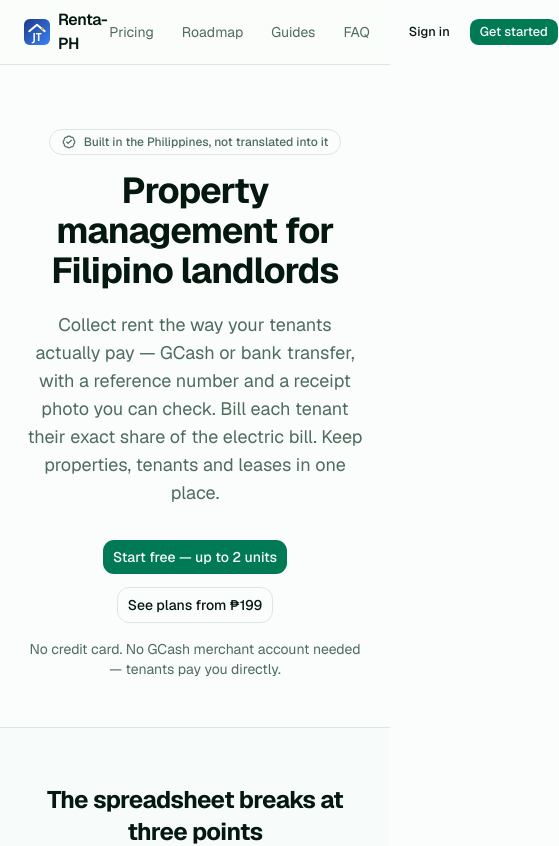
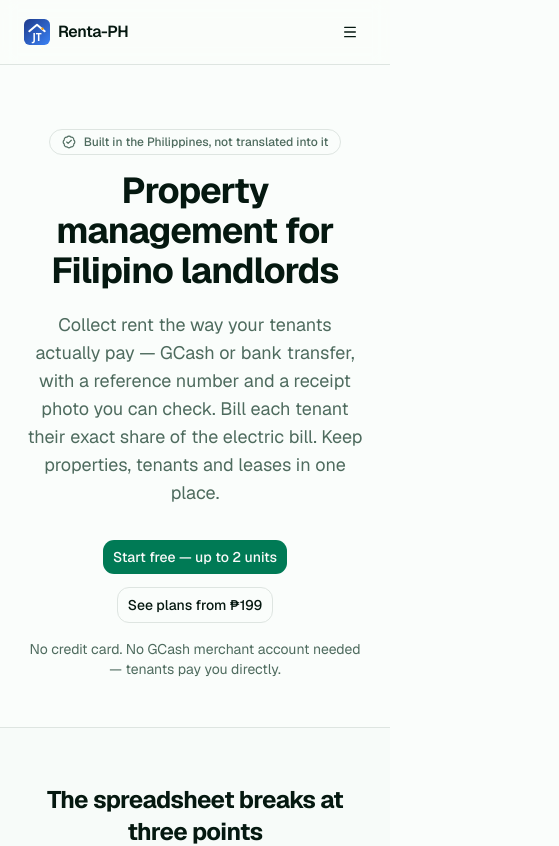
Before and after one commit to jayricx/JTPropertyManagementApp, a Next.js app: page / in a window 390 px wide. Shown: the top 846 px of the page, 559 px wide, since content can reach past the window. Built offline with nearby package versions, Linux system fonts and the light colour scheme.

Commit message:
Mobile display fix

```diff
--- a/src/components/marketing/marketing-nav.tsx
+++ b/src/components/marketing/marketing-nav.tsx
@@ -1,14 +1,49 @@
+"use client";
+
+import { useEffect, useState } from "react";
 import Link from "next/link";
-import { Button } from "@/components/ui/button";
+import { Menu, X } from "lucide-react";
+import { Button, buttonVariants } from "@/components/ui/button";
 import { BrandMark } from "@/components/marketing/brand-mark";
+import { cn } from "@/lib/utils";
 
 /**
  * Marketing navigation. Public pages only — the landlord app and the tenant
  * portal bring their own chrome, so nothing here links into a signed-in area
  * except sign-in itself.
+ *
+ * On desktop the links and the sign-in / get-started actions sit inline. Below
+ * `md` they collapse into a hamburger drawer (same hand-rolled pattern as the
+ * dashboard sidebar) because the full row overflows a phone-width header.
  */
+
+const navLinks = [
+  { href: "/pricing", label: "Pricing" },
+  { href: "/roadmap", label: "Roadmap" },
+  { href: "/guides", label: "Guides" },
+  { href: "/faq", label: "FAQ" },
+];
+
+const linkClass =
+  "rounded-lg px-3 py-2 text-sm text-muted-foreground transition-colors hover:bg-muted hover:text-foreground";
+
 export function MarketingNav() {
+  const [mobileOpen, setMobileOpen] = useState(false);
+
+  // Lock background scroll while the mobile drawer is open.
+  useEffect(() => {
+    document.body.style.overflow = mobileOpen ? "hidden" : "";
+    return () => {
+      document.body.style.overflow = "";
+    };
+  }, [mobileOpen]);
+
   return (
+    // The drawer is a sibling of the header, not a child: the header's
+    // `backdrop-blur` (a backdrop-filter) would otherwise become the containing
+    // block for the drawer's `position: fixed`, trapping it in the 64px-tall
+    // header instead of letting it cover the viewport.
+    <>
       <header className="sticky top-0 z-40 border-b bg-background/95 backdrop-blur supports-[backdrop-filter]:bg-background/60">
         <div className="mx-auto flex h-16 max-w-6xl items-center justify-between gap-4 px-6">
         <Link
@@ -19,34 +54,20 @@ export function MarketingNav() {
           <span>Renta-PH</span>
         </Link>
 
-        <nav className="flex items-center gap-1 text-sm" aria-label="Main">
-          <Link
-            href="/pricing"
-            className="rounded-lg px-3 py-2 text-muted-foreground transition-colors hover:bg-muted hover:text-foreground"
+        {/* Desktop links */}
+        <nav
+          className="hidden items-center gap-1 md:flex"
+          aria-label="Main"
         >
-            Pricing
+          {navLinks.map((link) => (
+            <Link key={link.href} href={link.href} className={linkClass}>
+              {link.label}
             </Link>
-          <Link
-            href="/roadmap"
-            className="rounded-lg px-3 py-2 text-muted-foreground transition-colors hover:bg-muted hover:text-foreground"
-          >
-            Roadmap
-          </Link>
-          <Link
-            href="/guides"
-            className="rounded-lg px-3 py-2 text-muted-foreground transition-colors hover:bg-muted hover:text-foreground"
-          >
-            Guides
-          </Link>
-          <Link
-            href="/faq"
-            className="rounded-lg px-3 py-2 text-muted-foreground transition-colors hover:bg-muted hover:text-foreground"
-          >
-            FAQ
-          </Link>
+          ))}
         </nav>
 
-        <div className="flex items-center gap-2">
+        {/* Desktop actions */}
+        <div className="hidden items-center gap-2 md:flex">
           <Button variant="ghost" size="sm" render={<Link href="/login" />}>
             Sign in
           </Button>
@@ -54,7 +75,88 @@ export function MarketingNav() {
             Get started
           </Button>
         </div>
+
+          {/* Mobile menu toggle — the only way to reach the links on small screens. */}
+          <Button
+            variant="ghost"
+            size="icon"
+            className="md:hidden"
+            aria-label="Open navigation menu"
+            aria-expanded={mobileOpen}
+            onClick={() => setMobileOpen(true)}
+          >
+            <Menu />
+          </Button>
         </div>
       </header>
+
+      {/* Mobile drawer — kept outside the blurred header so `fixed inset-0`
+          covers the whole viewport. */}
+      {mobileOpen && (
+        <div className="fixed inset-0 z-50 md:hidden">
+          <button
+            type="button"
+            aria-label="Close navigation menu"
+            className="absolute inset-0 bg-black/40"
+            onClick={() => setMobileOpen(false)}
+          />
+          <div
+            role="dialog"
+            aria-modal="true"
+            aria-label="Navigation menu"
+            className="absolute inset-y-0 right-0 flex w-64 flex-col bg-background shadow-xl"
+          >
+            <div className="flex h-16 items-center justify-between border-b px-4 pr-2">
+              <span className="font-semibold tracking-tight">Menu</span>
+              <Button
+                variant="ghost"
+                size="icon"
+                aria-label="Close navigation menu"
+                onClick={() => setMobileOpen(false)}
+              >
+                <X />
+              </Button>
+            </div>
+            <nav
+              className="flex-1 space-y-1 overflow-y-auto overscroll-contain p-4"
+              aria-label="Mobile"
+            >
+              {navLinks.map((link) => (
+                <Link
+                  key={link.href}
+                  href={link.href}
+                  onClick={() => setMobileOpen(false)}
+                  className={cn(linkClass, "block")}
+                >
+                  {link.label}
+                </Link>
+              ))}
+            </nav>
+            <div className="space-y-2 border-t p-4">
+              <Link
+                href="/login"
+                onClick={() => setMobileOpen(false)}
+                className={cn(
+                  buttonVariants({ variant: "outline", size: "default" }),
+                  "w-full",
+                )}
+              >
+                Sign in
+              </Link>
+              <Link
+                href="/register"
+                onClick={() => setMobileOpen(false)}
+                className={cn(
+                  buttonVariants({ variant: "default", size: "default" }),
+                  "w-full",
+                )}
+              >
+                Get started
+              </Link>
+            </div>
+          </div>
+        </div>
+      )}
+    </>
   );
 }
```
Lines whose indentation alone changed are shown as unchanged.
